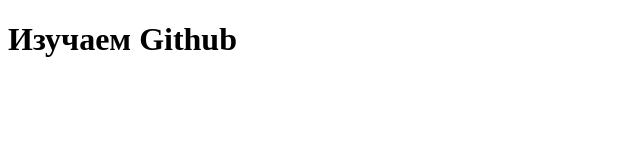
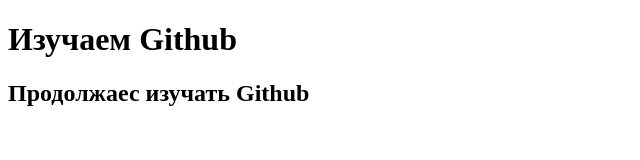
Before and after one commit to Klied15/lesson3, a plain HTML site: page index.html in a window 1280 px wide. Shown: the whole page, without its empty margins (0-640 px from the left). Drawn offline with Linux system fonts and the light colour scheme.

Commit message:
Изменения index.html

```diff
--- a/index.html
+++ b/index.html
@@ -6,5 +6,6 @@
 </head>
 <body>
     <h1>Изучаем Github</h1>
+    <h2>Продолжаес изучать Github</h2>
 </body>
 </html>
```
